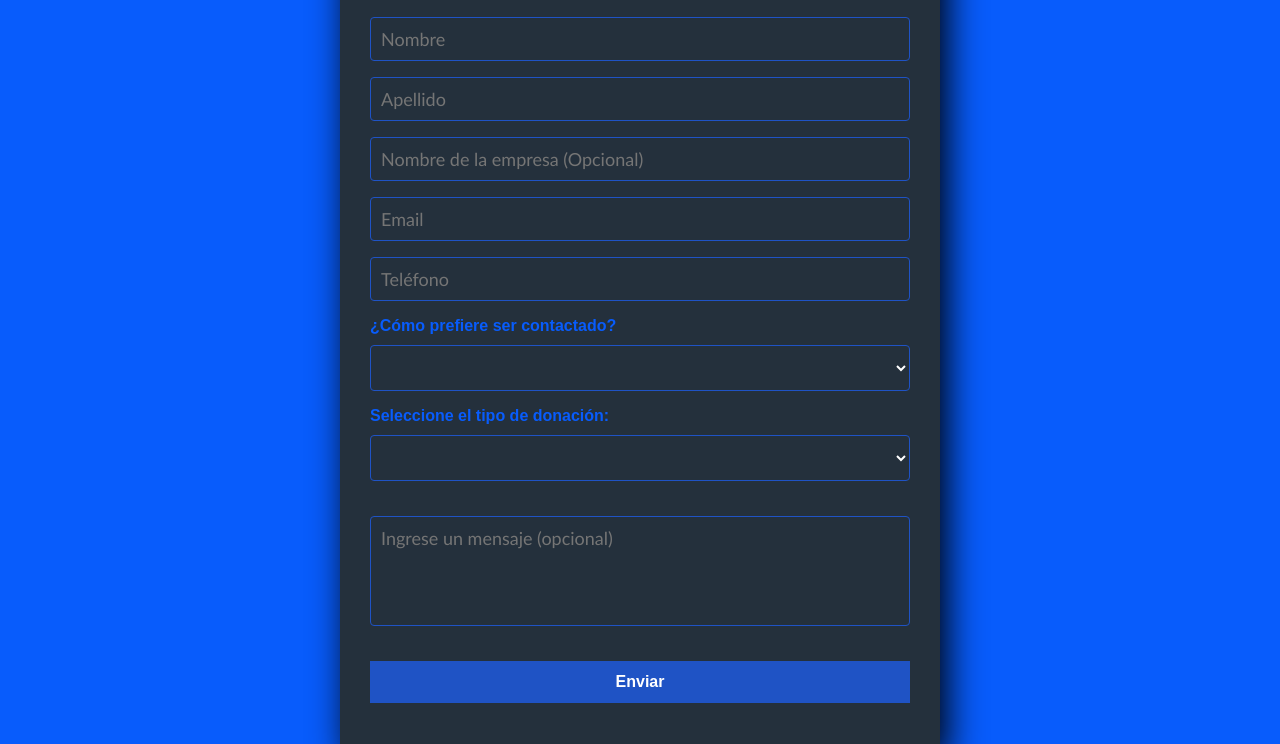
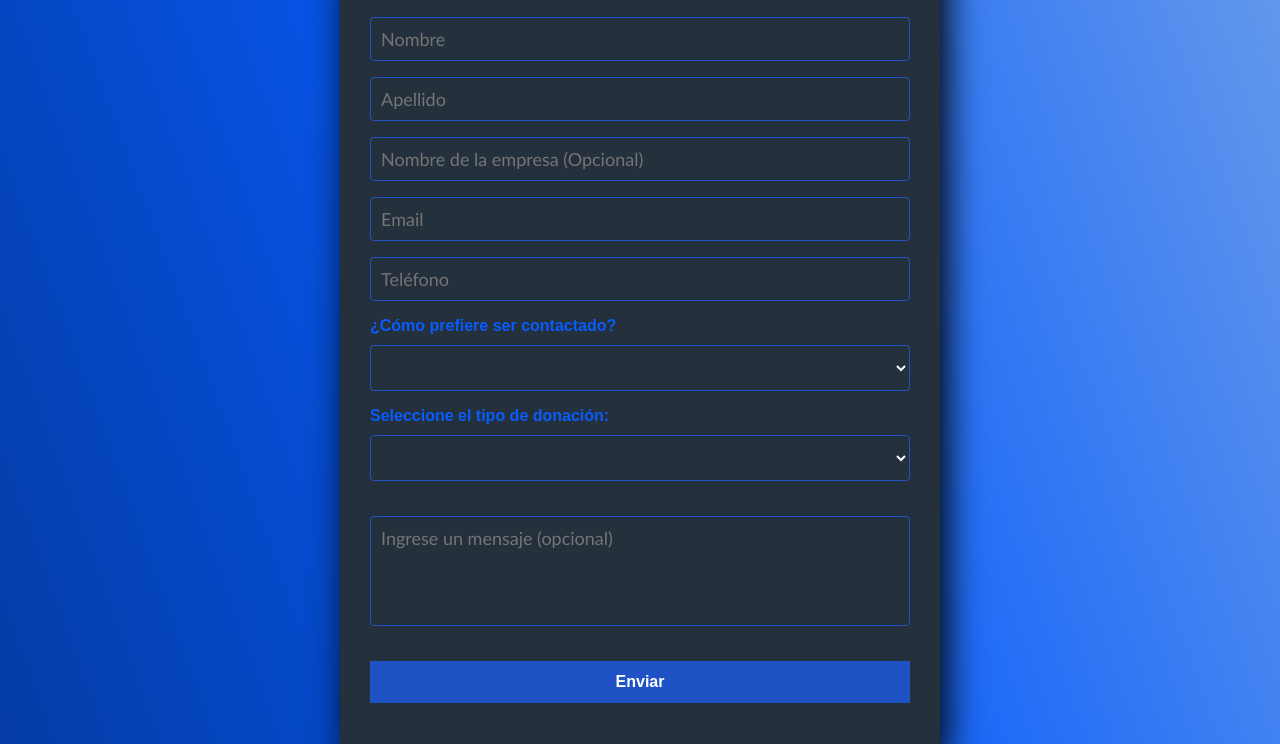
Before and after one commit to TamaraAbarza/formulario-wingu, a plain HTML site: page index.html in a window 1280 px wide. Shown: the part 236-980 px from the top of the page. Drawn offline with Linux system fonts and the light colour scheme.

Commit message:
Update style.css

```diff
--- a/style.css
+++ b/style.css
@@ -7,7 +7,8 @@
   body {
     background-color: #085cfc;
 
-   /* background: linear-gradient(160deg, #085cfc, white); /*Nuevo cambio*/
+   background: linear-gradient(70deg, #033aa0, #085cfc, rgb(108, 158, 233));
+
   }
 
   .form-register {
```
